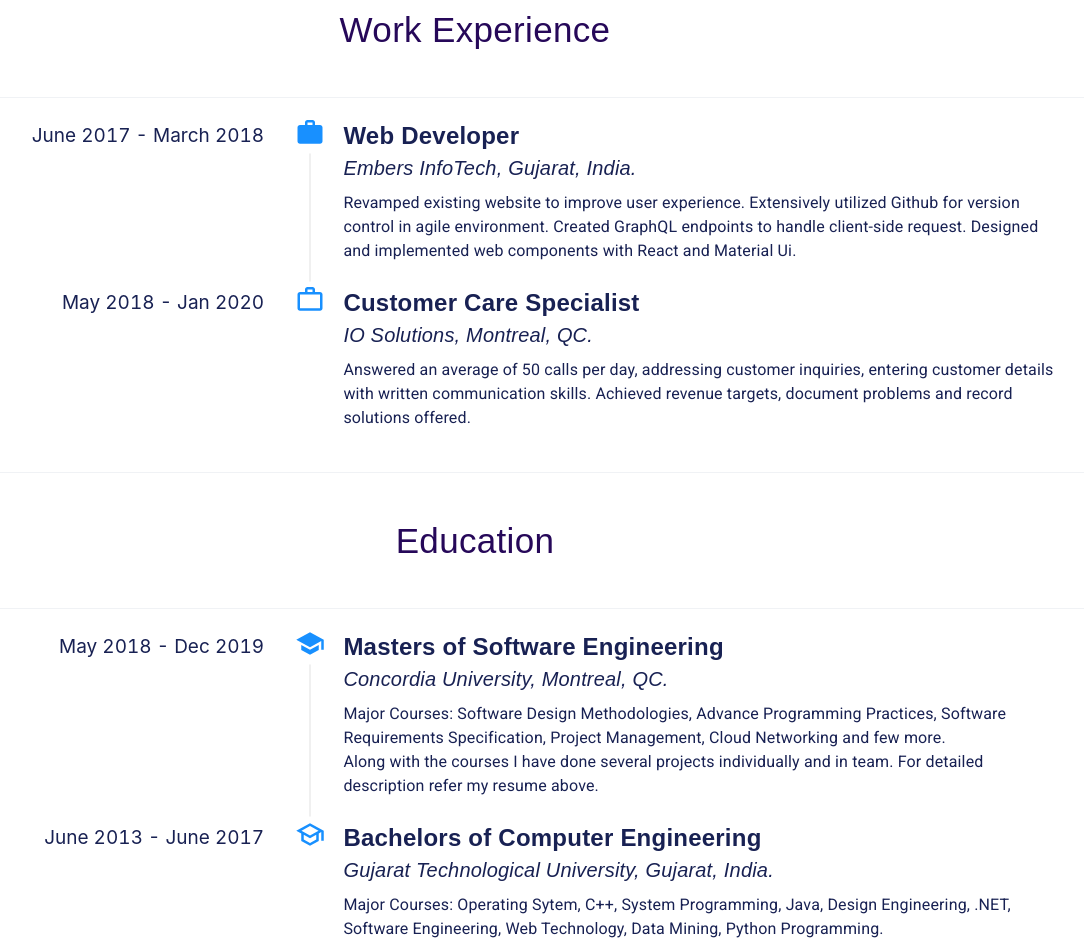
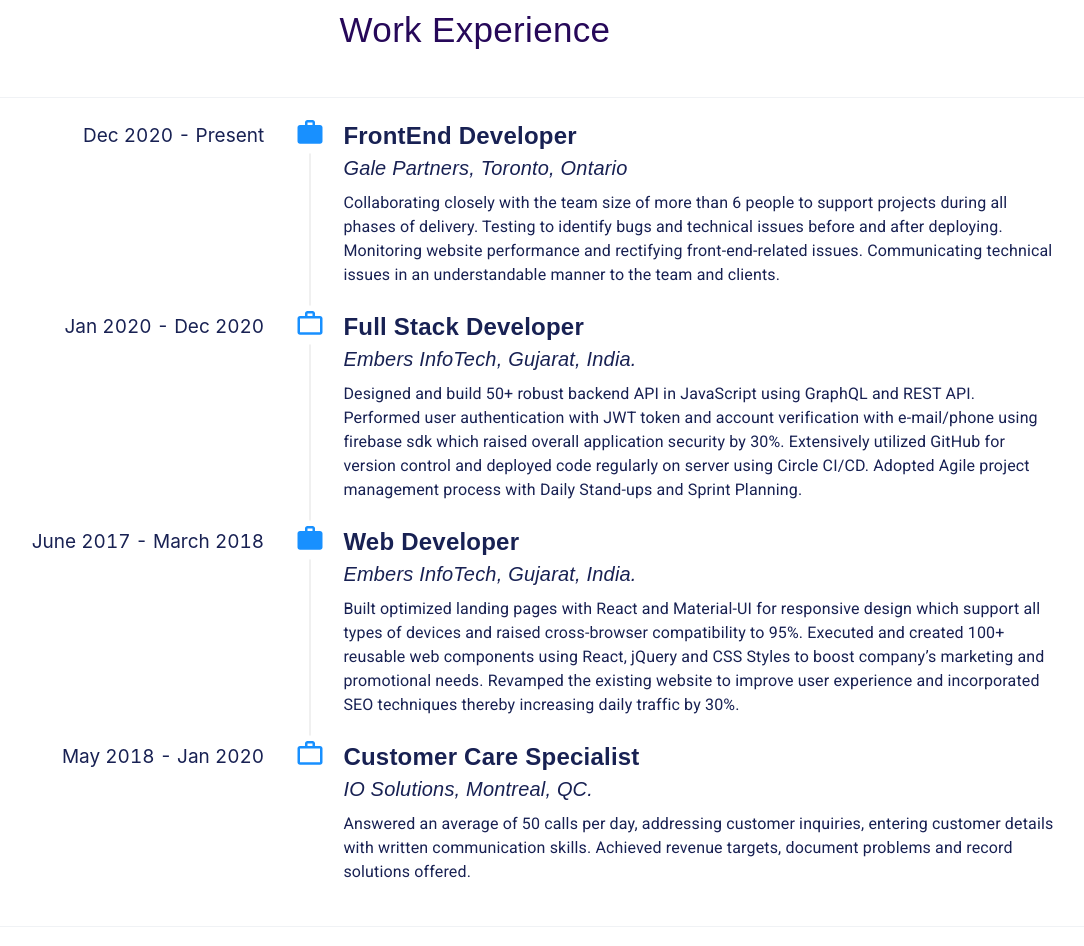
Before and after one commit to arunipatel06/portfolio, a React (Create React App) app: page / in a window 1280 px wide. Shown: the part 2220-3166 px from the top of the page, without its empty margins (165-1249 px from the left). Built offline with nearby package versions, Linux system fonts and the light colour scheme; what webfontloader would draw is missing.

Commit message:
Update Profile

```diff
--- a/src/AboutMe.js
+++ b/src/AboutMe.js
@@ -94,7 +94,7 @@
                 size="large"
                 onClick={() =>
                   window.open(
-                    "https://drive.google.com/file/d/1tkwa_g3qZh8dXyybv_OAf93lGjD_gaoi/view?usp=sharing"
+                    "https://drive.google.com/file/d/1ukmwnlP6bsipgXqXYBMQluJRkGktorTd/view?usp=sharing"
                   )
                 }
               >
--- a/src/Education.js
+++ b/src/Education.js
@@ -1,45 +1,85 @@
-import React from 'react';
-import { Timeline } from 'antd';
-import { Typography, Grid, Divider } from '@material-ui/core';
-import 'antd/dist/antd.css';
-import './Education.css';
-import SchoolIcon from '@material-ui/icons/School';
-import SchoolOutlinedIcon from '@material-ui/icons/SchoolOutlined';
-import WorkIcon from '@material-ui/icons/Work';
-import WorkOutlineIcon from '@material-ui/icons/WorkOutline';
-import {useStyles} from './JssStyleSheet/JssEducation';
+import React from "react";
+import { Timeline } from "antd";
+import { Typography, Grid, Divider } from "@material-ui/core";
+import "antd/dist/antd.css";
+import "./Education.css";
+import SchoolIcon from "@material-ui/icons/School";
+import SchoolOutlinedIcon from "@material-ui/icons/SchoolOutlined";
+import WorkIcon from "@material-ui/icons/Work";
+import WorkOutlineIcon from "@material-ui/icons/WorkOutline";
+import { useStyles } from "./JssStyleSheet/JssEducation";
 
 const Education = (props) => {
   const classes = useStyles();
-  const mode = 'left';
+  const mode = "left";
   return (
     <div>
       <Grid container>
         <Grid item xs={12} className={classes.container}>
           <div
             style={{
-              display: 'flex',
-              flexDirection: 'column',
-              justifyContent: 'center',
+              display: "flex",
+              flexDirection: "column",
+              justifyContent: "center",
             }}
           >
             {/* work experience */}
             <Divider
               className={classes.divider}
-              style={{ marginTop: '10px' }}
+              style={{ marginTop: "10px" }}
             />
             <Typography className={classes.heading1}>
               Work Experience
             </Typography>
             <Divider
               className={classes.divider}
-              style={{ marginBottom: '30px' }}
+              style={{ marginBottom: "30px" }}
             />
 
             <Timeline mode={mode}>
               <Timeline.Item
+                label="Dec 2020 - Present"
+                dot={<WorkIcon style={{ fontSize: "30px" }} />}
+              >
+                <Typography className={classes.heading}>
+                  FrontEnd Developer
+                </Typography>
+                <Typography className={classes.content}>
+                  Gale Partners, Toronto, Ontario
+                </Typography>
+                <Typography className={classes.paragraph}>
+                  Collaborating closely with the team size of more than 6 people
+                  to support projects during all phases of delivery. Testing to
+                  identify bugs and technical issues before and after deploying.
+                  Monitoring website performance and rectifying
+                  front-end-related issues. Communicating technical issues in an
+                  understandable manner to the team and clients.
+                </Typography>
+              </Timeline.Item>
+              <Timeline.Item
+                label="Jan 2020 - Dec 2020"
+                dot={<WorkOutlineIcon style={{ fontSize: "30px" }} />}
+              >
+                <Typography className={classes.heading}>
+                  Full Stack Developer
+                </Typography>
+                <Typography className={classes.content}>
+                  Embers InfoTech, Gujarat, India.
+                </Typography>
+                <Typography className={classes.paragraph}>
+                  Designed and build 50+ robust backend API in JavaScript using
+                  GraphQL and REST API. Performed user authentication with JWT
+                  token and account verification with e-mail/phone using
+                  firebase sdk which raised overall application security by 30%.
+                  Extensively utilized GitHub for version control and deployed
+                  code regularly on server using Circle CI/CD. Adopted Agile
+                  project management process with Daily Stand-ups and Sprint
+                  Planning.
+                </Typography>
+              </Timeline.Item>
+              <Timeline.Item
                 label="June 2017 - March 2018"
-                dot={<WorkIcon style={{ fontSize: '30px' }} />}
+                dot={<WorkIcon style={{ fontSize: "30px" }} />}
               >
                 <Typography className={classes.heading}>
                   Web Developer
@@ -48,16 +88,19 @@
                   Embers InfoTech, Gujarat, India.
                 </Typography>
                 <Typography className={classes.paragraph}>
-                  Revamped existing website to improve user experience.
-                  Extensively utilized Github for version control in agile
-                  environment. Created GraphQL endpoints to handle client-side
-                  request. Designed and implemented web components with React
-                  and Material Ui.
+                  Built optimized landing pages with React and Material-UI for
+                  responsive design which support all types of devices and
+                  raised cross-browser compatibility to 95%. Executed and
+                  created 100+ reusable web components using React, jQuery and
+                  CSS Styles to boost company’s marketing and promotional needs.
+                  Revamped the existing website to improve user experience and
+                  incorporated SEO techniques thereby increasing daily traffic
+                  by 30%.
                 </Typography>
               </Timeline.Item>
               <Timeline.Item
                 label="May 2018 - Jan 2020"
-                dot={<WorkOutlineIcon style={{ fontSize: '30px' }} />}
+                dot={<WorkOutlineIcon style={{ fontSize: "30px" }} />}
               >
                 <Typography className={classes.heading}>
                   Customer Care Specialist
@@ -80,24 +123,24 @@
         <Grid item xs={12} className={classes.container}>
           <div
             style={{
-              display: 'flex',
-              flexDirection: 'column',
-              justifyContent: 'center',
+              display: "flex",
+              flexDirection: "column",
+              justifyContent: "center",
             }}
           >
             <Divider
               className={classes.divider}
-              style={{ marginTop: '10px' }}
+              style={{ marginTop: "10px" }}
             />
             <Typography className={classes.heading1}>Education</Typography>
             <Divider
               className={classes.divider}
-              style={{ marginBottom: '30px' }}
+              style={{ marginBottom: "30px" }}
             />
             <Timeline mode={mode}>
               <Timeline.Item
                 label="May 2018 - Dec 2019"
-                dot={<SchoolIcon style={{ fontSize: '30px' }} />}
+                dot={<SchoolIcon style={{ fontSize: "30px" }} />}
               >
                 <Typography className={classes.heading}>
                   Masters of Software Engineering
@@ -117,7 +160,7 @@
 
               <Timeline.Item
                 label="June 2013 - June 2017"
-                dot={<SchoolOutlinedIcon style={{ fontSize: '30px' }} />}
+                dot={<SchoolOutlinedIcon style={{ fontSize: "30px" }} />}
               >
                 <Typography className={classes.heading}>
                   Bachelors of Computer Engineering
```
